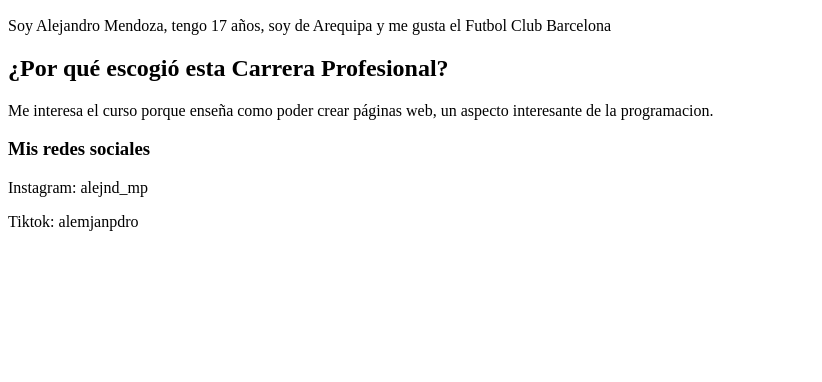
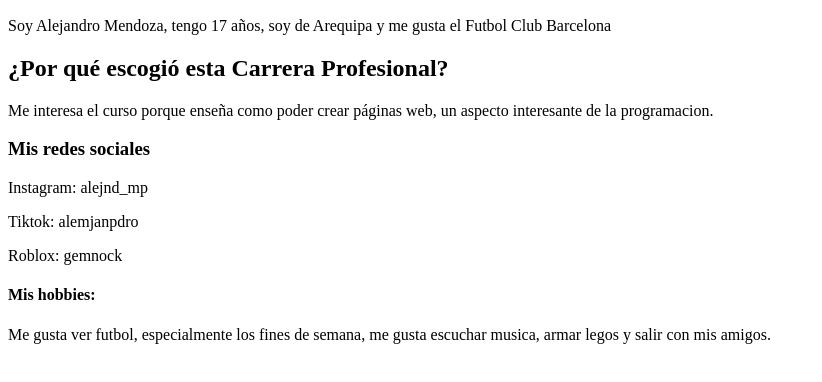
Before and after one commit to AlejandroMendozP/MiPaginaWeb, a plain HTML site: page index.html in a window 1280 px wide. Shown: the part 110-492 px from the top of the page, without its empty margins (0-822 px from the left). Drawn offline with Linux system fonts and the light colour scheme.

Commit message:
Segundo commit

```diff
--- a/index.html
+++ b/index.html
@@ -28,5 +28,11 @@
     <h3>Mis redes sociales</h3>
     <p>Instagram: alejnd_mp</p>
     <p>Tiktok: alemjanpdro</p>
+    <p>Roblox: gemnock</p>
+    <!-- Encabezado de nivel 4 que contiene el titulo de mis hobbies -->
+    <h4>Mis hobbies: </h4>
+    <p>Me gusta ver futbol, especialmente los fines de semana, me gusta escuchar
+        musica, armar legos y salir con mis amigos.
+    </p>
 </body>
 </html>
```
